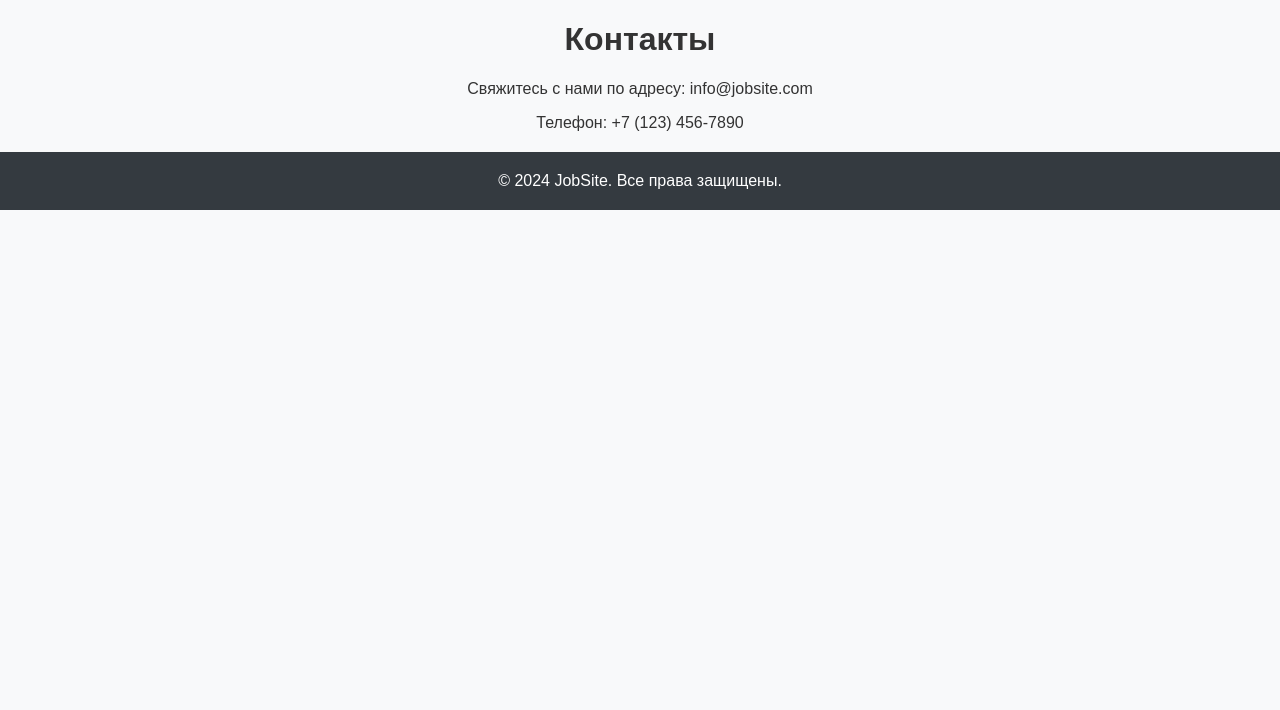
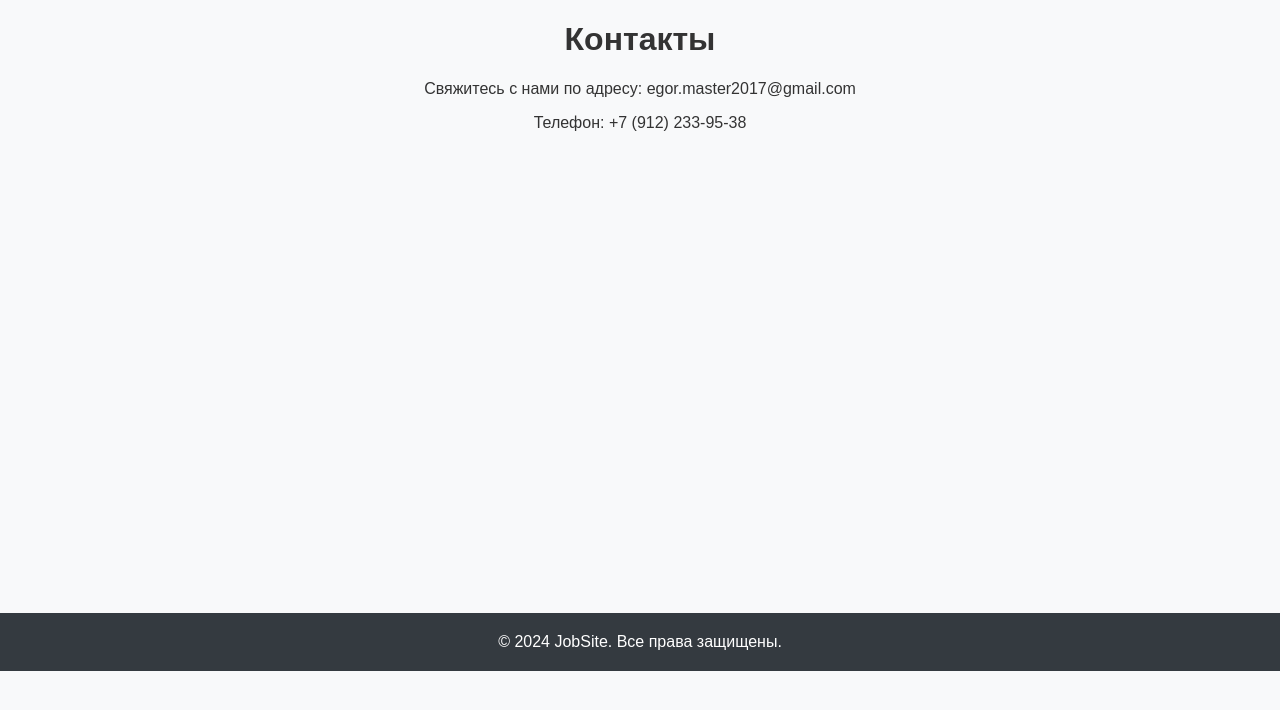
Before and after one commit to AberQ/HR-WEBSITE, a Django app: page /contact in a window 1280 px wide. Shown: the part 59-769 px from the top of the page. Run offline with Django 5.2, Linux system fonts and the light colour scheme.

Commit message:
Добавил карты в страницу контактов, также обновил данные

```diff
--- a/backend/templates/contact.html
+++ b/backend/templates/contact.html
@@ -4,6 +4,7 @@
 
 {% block content %}
     <h1>Контакты</h1>
-    <p>Свяжитесь с нами по адресу: info@jobsite.com</p>
-    <p>Телефон: +7 (123) 456-7890</p>
+    <p>Свяжитесь с нами по адресу: egor.master2017@gmail.com</p>
+    <p>Телефон: +7 (912) 233-95-38</p>
+    <iframe src="https://yandex.ru/map-widget/v1/?um=constructor%3A97d70f74d720cae76f0fa56ede59eb9ba862a05cae986df3d6a667f3fce9f0cb&amp;source=constructor" width="100%" height="441" frameborder="0"></iframe>
 {% endblock %}
```
